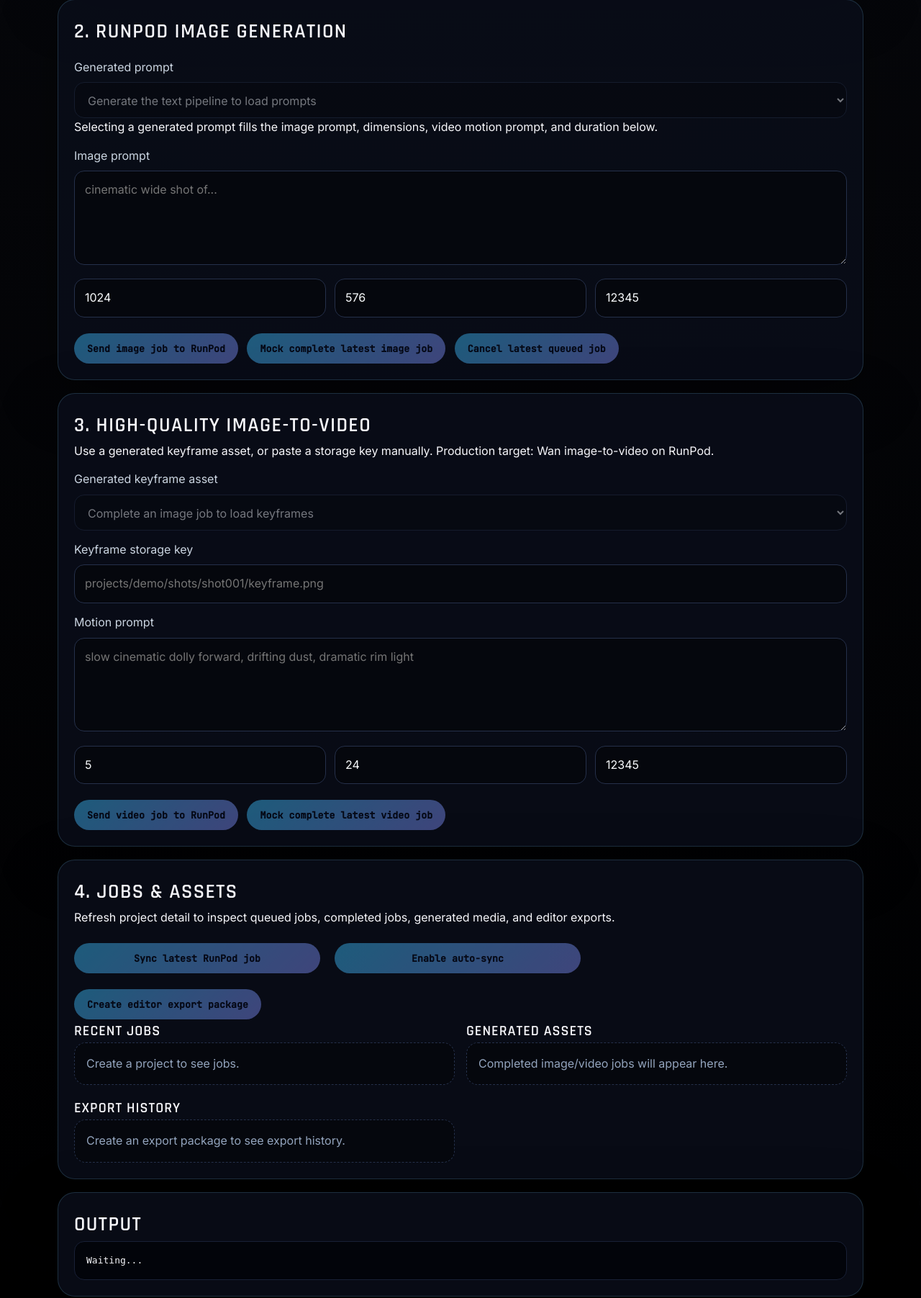
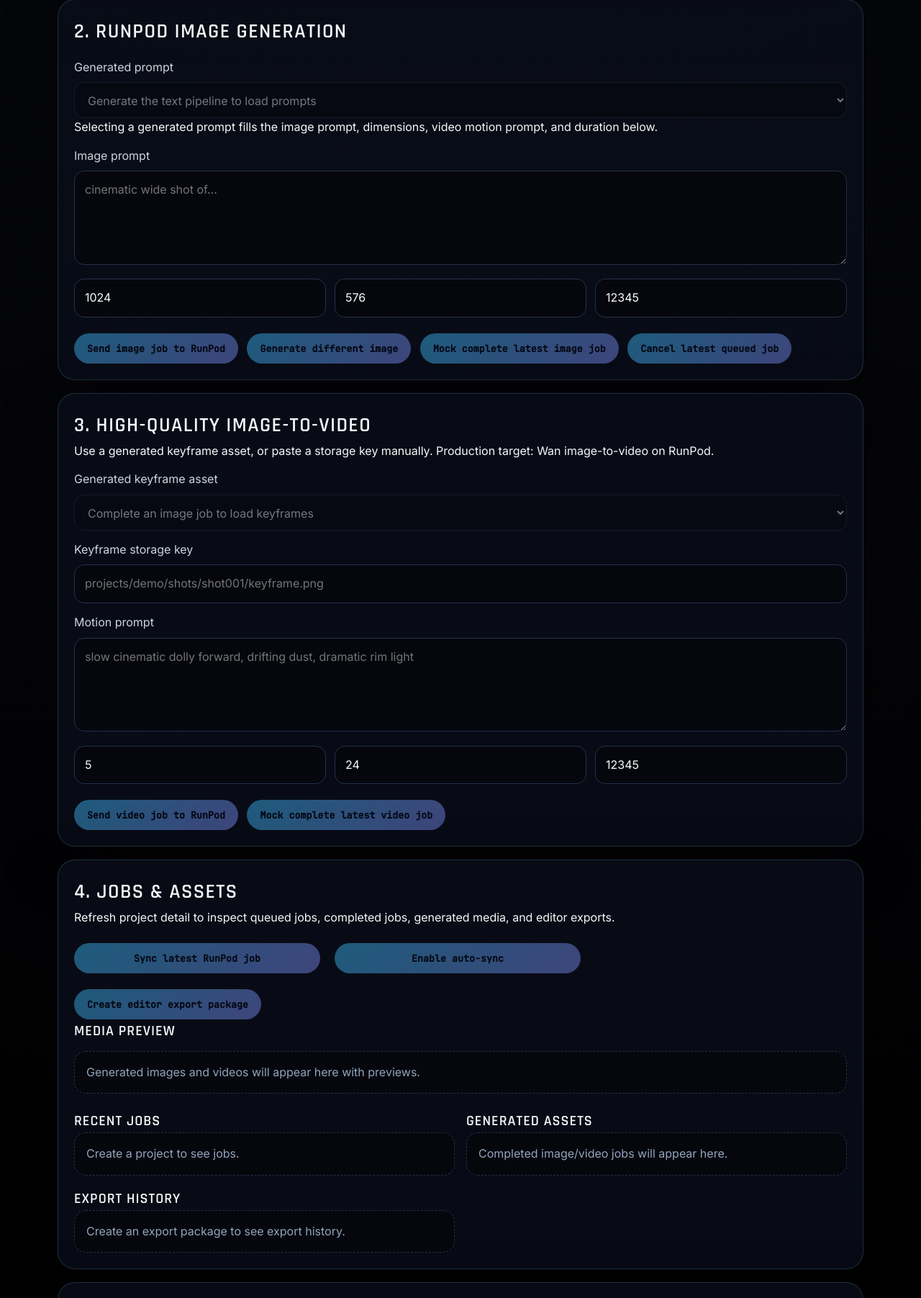
Before and after one commit to enelson228/infinity_site_v2, a Flask app: template templates/forge.html in a window 1280 px wide. Shown: the part 1762-3565 px from the top of the page at 72% size. Run offline with Flask 3, Linux system fonts and the light colour scheme; the template is opened without the code that fills it: most values are stand-ins (such as "Sample title", 1, 10 or a date in 2020); parts of the project's set-up code (start-up, migrations or seed data) failed here and were passed over.

Commit message:
Show StoryTell generated media previews

```diff
--- a/static/storytell/app.js
+++ b/static/storytell/app.js
@@ -191,9 +191,52 @@ function renderJobsAndAssets(detail) {
           <span>${escapeHtml(asset.shot_id || 'manual')}</span>
         </div>
         <p title="${escapeHtml(asset.storage_key)}">${escapeHtml(asset.storage_key)}</p>
+        ${asset.url ? `<p><a href="${escapeHtml(asset.url)}" target="_blank" rel="noopener">Open preview</a></p>` : ''}
       </article>
     `).join('');
   }
+}
+
+function assetLabel(asset, index) {
+  return [asset.asset_type, asset.shot_id || 'manual', shortId(asset.id) || `asset-${index + 1}`].filter(Boolean).join(' · ');
+}
+
+function renderMediaGallery(detail) {
+  const target = $('mediaGallery');
+  if (!target) return;
+  const assets = (detail?.assets || []).filter((asset) => ['image', 'video'].includes(asset.asset_type));
+  if (!assets.length) {
+    target.className = 'media-gallery empty';
+    target.textContent = 'Generated images and videos will appear here with previews.';
+    return;
+  }
+
+  target.className = 'media-gallery';
+  target.innerHTML = assets.slice(0, 12).map((asset, index) => {
+    const url = asset.url || '';
+    const safeUrl = escapeHtml(url);
+    const title = escapeHtml(assetLabel(asset, index));
+    const storage = escapeHtml(asset.storage_key);
+    const preview = asset.asset_type === 'image'
+      ? (url ? `<img src="${safeUrl}" alt="${title}" loading="lazy" />` : '<div class="media-missing">No preview URL yet. Click Sync latest RunPod job.</div>')
+      : (url ? `<video src="${safeUrl}" controls preload="metadata"></video>` : '<div class="media-missing">No preview URL yet. Click Sync latest RunPod job.</div>');
+    const useButton = asset.asset_type === 'image'
+      ? `<button type="button" class="use-keyframe" data-storage-key="${storage}">Use as video keyframe</button>`
+      : '';
+    return `
+      <article class="media-card media-${escapeHtml(asset.asset_type)}">
+        <div class="media-preview">${preview}</div>
+        <div class="media-card__body">
+          <strong>${title}</strong>
+          <p title="${storage}">${storage}</p>
+          <div class="media-actions">
+            ${url ? `<a href="${safeUrl}" target="_blank" rel="noopener">Open full preview</a>` : ''}
+            ${useButton}
+          </div>
+        </div>
+      </article>
+    `;
+  }).join('');
 }
 
 function renderExportHistory(exports) {
@@ -219,6 +262,7 @@ function renderExportHistory(exports) {
 function enableProjectControls(enabled) {
   $('mockStory').disabled = !enabled;
   $('sendRunpod').disabled = !enabled;
+  $('regenerateImage').disabled = !enabled;
   $('sendVideo').disabled = !enabled;
   $('generateTextPipeline').disabled = !enabled;
   $('refreshProject').disabled = !enabled;
@@ -362,9 +406,9 @@ $('mockStory').addEventListener('click', async () => {
   catch (err) { show({ error: String(err) }); }
 });
 
-$('sendRunpod').addEventListener('click', async () => {
-  try {
+async function submitImageJob({ randomizeSeed = false } = {}) {
   const selectedPrompt = selectedGeneratedPrompt();
+  if (randomizeSeed) $('seed').value = Math.floor(Math.random() * 2147483647);
   const result = await post('/api/runpod/image', {
     project_id: currentProjectId,
     shot_id: selectedPrompt?.shot_id,
@@ -377,7 +421,20 @@ $('sendRunpod').addEventListener('click', async () => {
   });
   await refreshProject();
   startAutoSync();
+  return result;
+}
+
+$('sendRunpod').addEventListener('click', async () => {
+  try {
+    const result = await submitImageJob();
     show(result);
+  } catch (err) { show({ error: String(err) }); }
+});
+
+$('regenerateImage').addEventListener('click', async () => {
+  try {
+    const result = await submitImageJob({ randomizeSeed: true });
+    show({ regenerated_with_new_seed: Number($('seed').value), job: result });
   } catch (err) { show({ error: String(err) }); }
 });
 
@@ -474,6 +531,17 @@ $('keyframeAssetSelect').addEventListener('change', () => {
   } catch (err) { show({ error: String(err) }); }
 });
 
+$('mediaGallery')?.addEventListener('click', (event) => {
+  const button = event.target.closest('.use-keyframe');
+  if (!button) return;
+  const storageKey = button.dataset.storageKey;
+  $('keyframeKey').value = storageKey;
+  const assets = imageAssets(currentProjectDetail);
+  const index = assets.findIndex((asset) => asset.storage_key === storageKey);
+  if (index >= 0) $('keyframeAssetSelect').value = String(index);
+  show({ selected_keyframe_storage_key: storageKey });
+});
+
 $('promptSelect').addEventListener('change', () => {
   try {
     const prompts = activePrompts(currentProjectDetail);
@@ -558,6 +626,7 @@ async function refreshProject() {
   renderPromptSelector(data);
   renderKeyframeAssetSelector(data);
   renderJobsAndAssets(data);
+  renderMediaGallery(data);
   renderExportHistory(exportList);
   return data;
 }
--- a/static/storytell/styles.css
+++ b/static/storytell/styles.css
@@ -35,4 +35,16 @@ pre { overflow: auto; white-space: pre-wrap; background: #02040a; padding: 16px;
 .status-running, .status-queued { border-left-color: #38bdf8; }
 .status-failed { border-left-color: #ef4444; }
 .status-cancelled { border-left-color: #94a3b8; opacity: .78; }
-@media (max-width: 720px) { .grid, .pipeline-summary, .dashboard-grid { grid-template-columns: 1fr; } }
+.media-gallery { display: grid; grid-template-columns: repeat(2, minmax(0, 1fr)); gap: 16px; margin: 12px 0 22px; }
+.media-gallery.empty { display: block; color: #93a4bd; background: #05070d; border: 1px dashed #25304a; border-radius: 16px; padding: 16px; }
+.media-card { overflow: hidden; background: rgba(2, 6, 23, .78); border: 1px solid #25304a; border-radius: 18px; }
+.media-preview { display: grid; place-items: center; min-height: 220px; background: #02040a; }
+.media-preview img, .media-preview video { display: block; width: 100%; max-height: 420px; object-fit: contain; background: #02040a; }
+.media-card__body { padding: 12px; }
+.media-card__body strong { display: block; margin-bottom: 8px; }
+.media-card__body p { color: #cbd5e1; overflow: hidden; text-overflow: ellipsis; white-space: nowrap; margin: 0 0 10px; }
+.media-actions { display: flex; gap: 10px; flex-wrap: wrap; align-items: center; }
+.media-actions a { color: #7dd3fc; font-weight: 800; }
+.media-actions button { margin: 0; padding: 9px 12px; }
+.media-missing { color: #93a4bd; padding: 18px; text-align: center; }
+@media (max-width: 720px) { .grid, .pipeline-summary, .dashboard-grid, .media-gallery { grid-template-columns: 1fr; } }
--- a/templates/forge.html
+++ b/templates/forge.html
@@ -65,6 +65,7 @@
         <input id="seed" type="number" value="12345" />
       </div>
       <button id="sendRunpod" disabled>Send image job to RunPod</button>
+      <button id="regenerateImage" disabled>Generate different image</button>
       <button id="mockCompleteImage" disabled>Mock complete latest image job</button>
       <button id="cancelLatestJob" disabled>Cancel latest queued job</button>
     </section>
@@ -97,6 +98,8 @@
         <button id="toggleAutoSync" disabled>Enable auto-sync</button>
       </div>
       <button id="createExport" disabled>Create editor export package</button>
+      <h3>Media preview</h3>
+      <div id="mediaGallery" class="media-gallery empty">Generated images and videos will appear here with previews.</div>
       <div class="dashboard-grid">
         <div>
           <h3>Recent jobs</h3>
```
Lines whose indentation alone changed are shown as unchanged.
